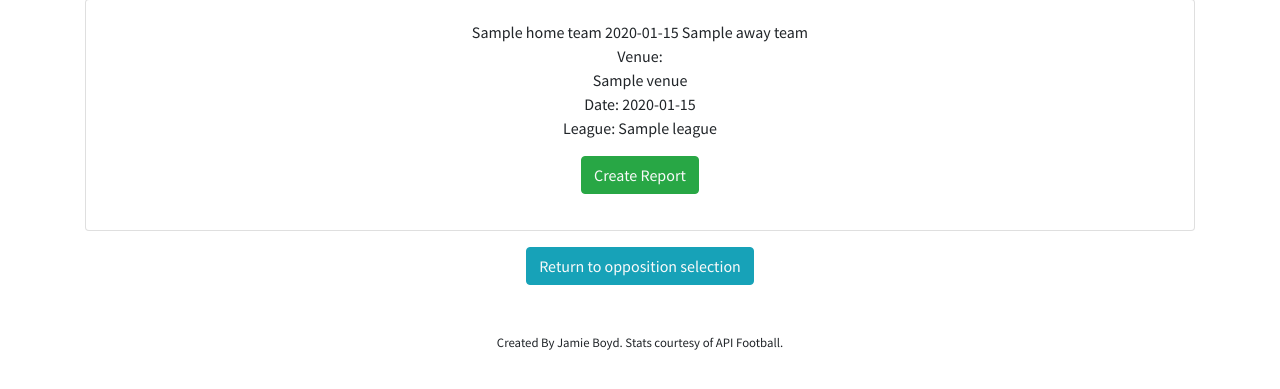
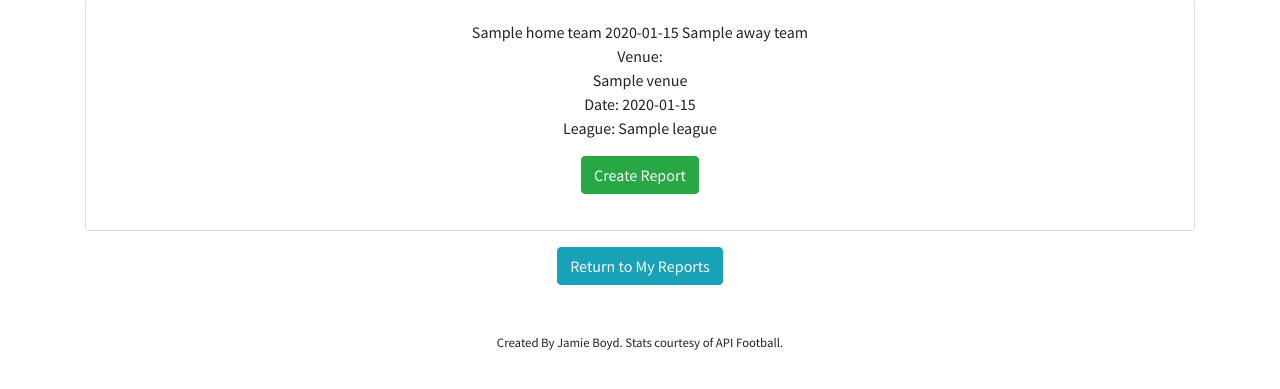
Before and after one commit to jboyd8/milestone-project-3, a Flask app: template templates/matchlist.html in a window 1280 px wide. Shown: the part 113-502 px from the top of the page. Run offline with Flask 2, Linux system fonts and the light colour scheme; the template is opened without the code that fills it: most values are stand-ins (such as "Sample title", 1, 10 or a date in 2020); some libraries are stand-ins or nearby versions.

Commit message:
fix: updated  button to say return to my reports

```diff
--- a/templates/matchlist.html
+++ b/templates/matchlist.html
@@ -23,7 +23,7 @@
     </div>
     <div class="row">
         <div class="col-12 matchlist-btn">
-                <button type="button" class="btn btn-info text-center"><a href="{{ url_for('index') }}">Return to opposition selection</a></button>
+                <button type="button" class="btn btn-info text-center"><a href="{{ url_for('index') }}">Return to My Reports</a></button>
         </div>
     </div>
 </section>
```
